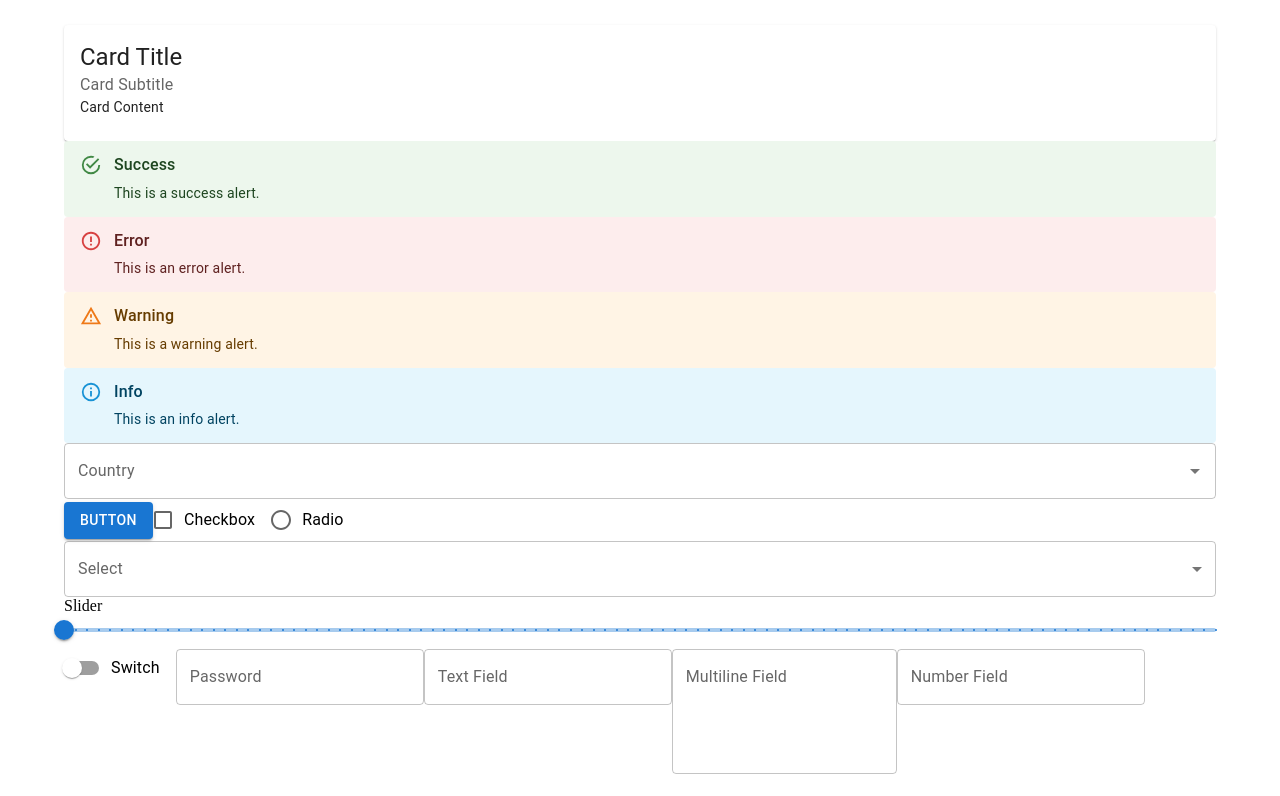
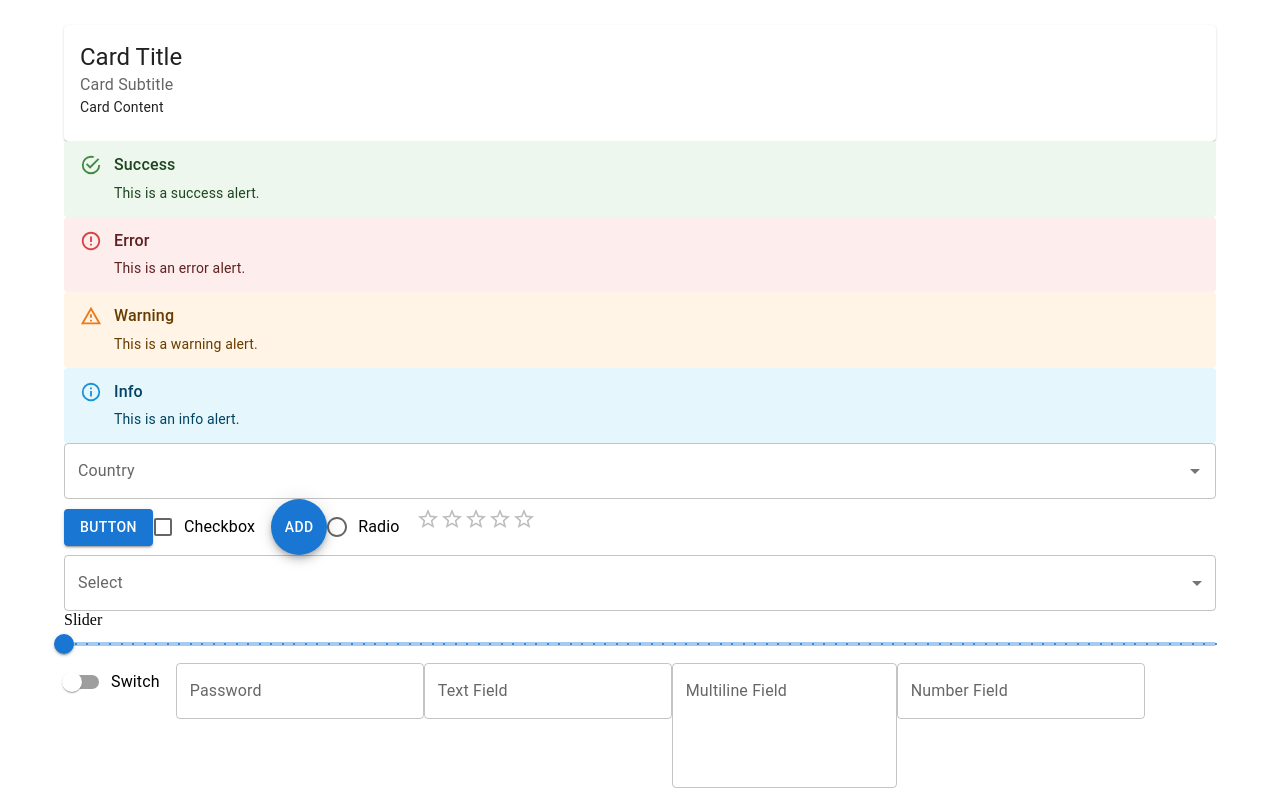
Before and after one commit to ms0216/electron-modern-ui, a React app: page / in a window 1280 px wide. Shown: the part 1002-1798 px from the top of the page. Built offline with nearby package versions, Linux system fonts and the light colour scheme.

Commit message:
CI/CD: FabComponent と RatingComponent を追加し、App.js で使用するように変更

```diff
--- a/src/App.js
+++ b/src/App.js
@@ -1,6 +1,6 @@
 import React from 'react';
 import ReactDOM from 'react-dom';
-import { Button, Container, Typography, Grid, Tooltip, IconButton, Box, TextField, Checkbox, FormControlLabel, Switch, Slider, Avatar, Badge, Chip, Divider, CircularProgress, LinearProgress } from '@mui/material';
+import { Button, Container, Typography, Grid, Tooltip, IconButton, Box, TextField, Checkbox, FormControlLabel, Switch, Slider, Avatar, Badge, Chip, Divider, CircularProgress, LinearProgress, ToggleButton } from '@mui/material';
 
 import MailIcon from '@mui/icons-material/Mail';
 import AppBarComponent from './components/AppBarComponent';
@@ -16,11 +16,12 @@ import AlertComponent from './components/AlertComponent';
 import AutocompleteComponent from './components/AutocompleteComponent';
 import ButtonComponent from './components/ButtonComponent';
 import CheckboxComponent from './components/CheckboxComponent';
+import FabComponent from './components/FabComponent';
 import RadioComponent from './components/RadioComponent';
+import RatingComponent from './components/RatingComponent';
 import SelectComponent from './components/SelectComponent';
 import SliderComponent from './components/SliderComponent';
 import SwitchComponent from './components/SwitchComponent';
-
 
 function App() {
   const [anchorEl, setAnchorEl] = React.useState(null);
@@ -497,7 +498,9 @@ function App() {
   const alert = new AlertComponent();
   const bt = new ButtonComponent();
   const cb = new CheckboxComponent();
+  const fab = new FabComponent();
   const rd = new RadioComponent
+  const rt = new RatingComponent();
   const sel = new SelectComponent();
   const sl = new SliderComponent();
   const sw = new SwitchComponent();
@@ -514,7 +517,11 @@ function App() {
 
   const checkbox = cb.createCheckbox('Checkbox');
 
+  const fabButton = fab.createFab('Add');
+
   const radio = rd.createRadio('Radio');
+
+  const rating = rt.createRating('Rating');
 
   const select = sel.createSelect('Select', countries);
 
@@ -526,7 +533,6 @@ function App() {
   const textField = tf.createTextField('Text Field');
   const multilineField = tf.createMultilineField('Multiline Field');
   const numberField = tf.createNumberField('Number Field');
-
 
   return (
     <Container>
@@ -622,7 +628,11 @@ function App() {
 
       {checkbox.element}
 
+      {fabButton.element}
+
       {radio.element}
+
+      {rating.element}
 
       {select.element}
 
--- /dev/null
+++ b/src/components/FabComponent.js
@@ -0,0 +1,19 @@
+import React from "react";
+import { Fab } from "@mui/material";
+import BaseComponent from "./BaseComponent";
+
+class FabComponent extends BaseComponent {
+  createFab(icon, color = "primary", onClick) {
+    const id = this.generateId();
+    return {
+      id,
+      element: (
+        <Fab id={id} color={color} onClick={onClick}>
+          {icon}
+        </Fab>
+      )
+    };
+  }
+}
+
+export default FabComponent;
--- /dev/null
+++ b/src/components/RatingComponent.js
@@ -0,0 +1,21 @@
+import React from "react";
+import { Rating } from "@mui/material";
+import BaseComponent from "./BaseComponent";
+
+class RatingComponent extends BaseComponent {
+  createRating(defaultValue = 2, max = 5) {
+    const id = this.generateId();
+    return {
+      id,
+      element: (
+        <Rating
+          id={id}
+          defaultValue={defaultValue}
+          max={max}
+        />
+      )
+    };
+  }
+}
+
+export default RatingComponent;
```
